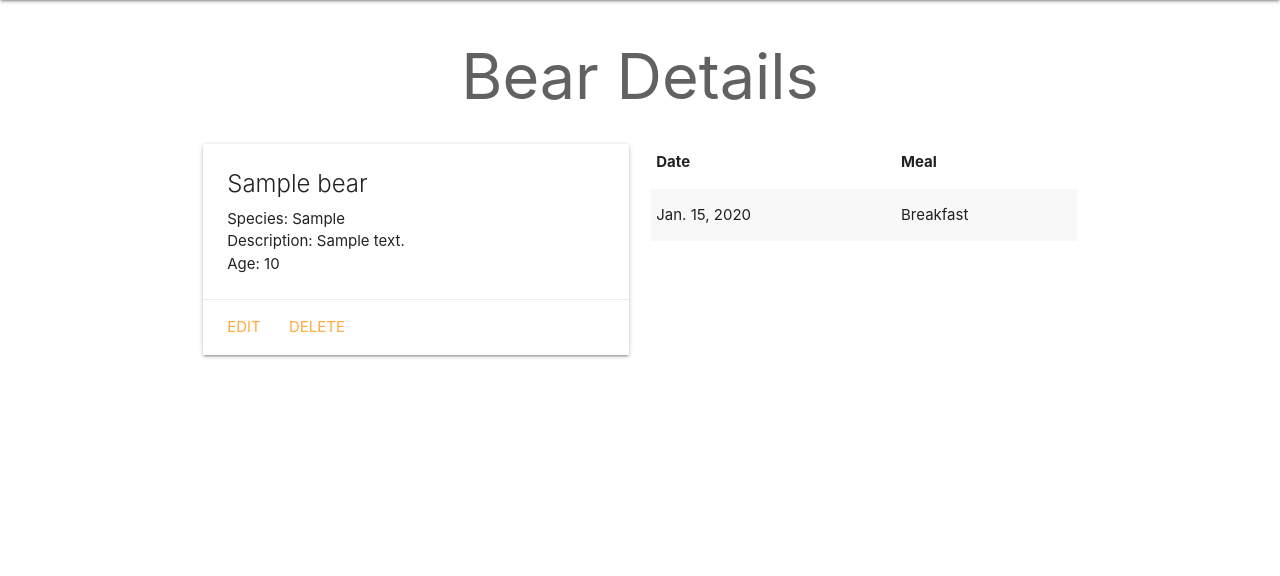
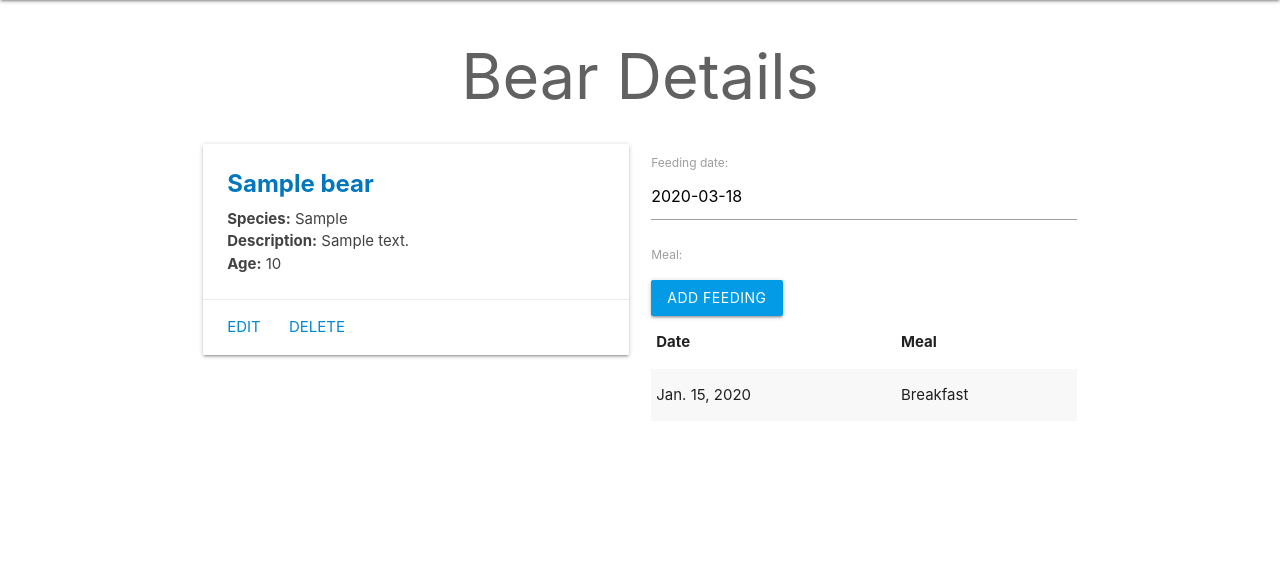
Before and after one commit to fastlane27/bearcollector, a Django app: page /bears/1/ in a window 1280 px wide. Shown: the part 64-640 px from the top of the page. Run offline with Django 3.2, Linux system fonts and the light colour scheme; tables that the repository leaves empty hold one stand-in row (values such as "Sample post").

Commit message:
css tweaks

```diff
--- a/main_app/static/css/style.css
+++ b/main_app/static/css/style.css
@@ -20,3 +20,12 @@
   padding: 10px 0;
   text-align: right;
 }
+
+.card .card-title {
+  font-weight: bold;
+  color: #0277bd;
+}
+
+.card .card-content p {
+  color: #424242;
+}
--- a/main_app/templates/bears/detail.html
+++ b/main_app/templates/bears/detail.html
@@ -9,17 +9,22 @@
     <div class="card">
       <div class="card-content">
         <span class="card-title">{{ bear.name }}</span>
-        <p>Species: {{ bear.species }}</p>
-        <p>Description: {{ bear.description }}</p>
-        <p>Age: {{ bear.age }}</p>
+        <p><b>Species:</b> {{ bear.species }}</p>
+        <p><b>Description:</b> {{ bear.description }}</p>
+        <p><b>Age:</b> {{ bear.age }}</p>
       </div>
       <div class="card-action">
-        <a href="{% url 'bears_update' bear.id %}">Edit</a>
-        <a href="{% url 'bears_delete' bear.id %}">Delete</a>
+        <a href="{% url 'bears_update' bear.id %}" class="light-blue-text text-darken-2">Edit</a>
+        <a href="{% url 'bears_delete' bear.id %}" class="light-blue-text text-darken-2">Delete</a>
       </div>
     </div>
   </div>
   <div class="col s6">
+    <form method="post">
+      {% csrf_token %}
+      {{ feeding_form.as_p }}
+      <input type="submit" class="btn light-blue darken-1" value="Add Feeding">
+    </form>
     <table class="striped">
       <thead>
         <tr><th>Date</th><th>Meal</th></tr>
@@ -36,4 +41,14 @@
   </div>
 </div>
 
+<script>
+  const dateEl = document.getElementById('id_date');
+  M.Datepicker.init(dateEl, {
+    format: 'yyyy-mm-dd',
+    defaultDate: new Date(),
+    setDefaultDate: true,
+    autoClose: true
+  });
+</script>
+
 {% endblock %}
--- a/main_app/templates/bears/index.html
+++ b/main_app/templates/bears/index.html
@@ -8,9 +8,9 @@
     <div class="card">
       <div class="card-content">
         <span class="card-title">{{ bear.name }}</span>
-        <p>Species: {{ bear.species }}</p>
-        <p>Description: {{ bear.description }}</p>
-        <p>Age: {{ bear.age }}</p>
+        <p><b>Species:</b> {{ bear.species }}</p>
+        <p><b>Description:</b> {{ bear.description }}</p>
+        <p><b>Age:</b> {{ bear.age }}</p>
       </div>
     </div>
   </a>
--- a/main_app/views.py
+++ b/main_app/views.py
@@ -1,6 +1,7 @@
 from django.shortcuts import render
 from django.views.generic.edit import CreateView, UpdateView, DeleteView
 from .models import Bear
+from .forms import FeedingForm
 
 class BearCreate(CreateView):
     model = Bear
@@ -26,4 +27,8 @@
 
 def bears_detail(request, bear_id):
     bear = Bear.objects.get(id=bear_id)
-    return render(request, 'bears/detail.html', {'bear': bear})
+    feeding_form = FeedingForm()
+    return render(request, 'bears/detail.html', {
+        'bear': bear,
+        'feeding_form': feeding_form,
+    })
```
